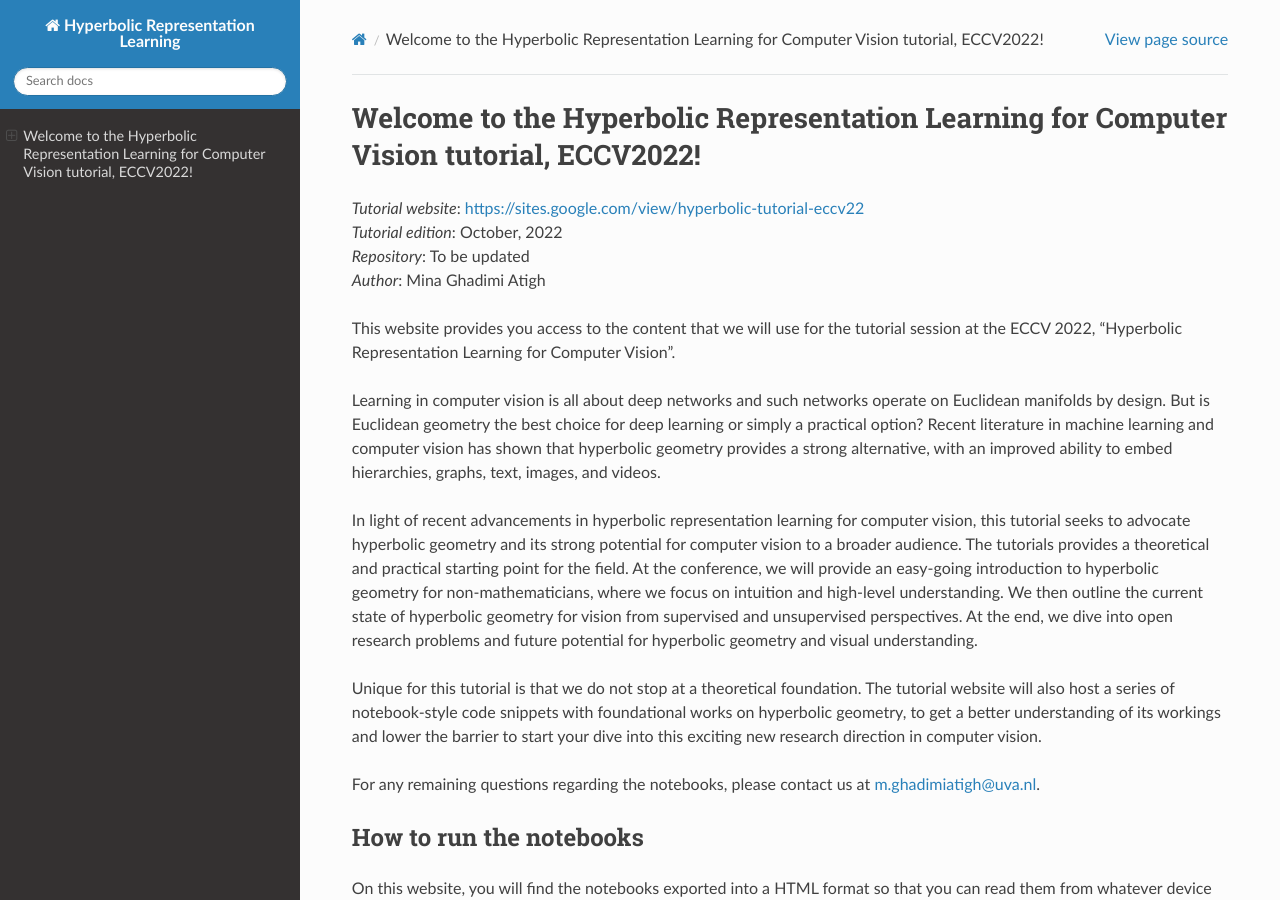
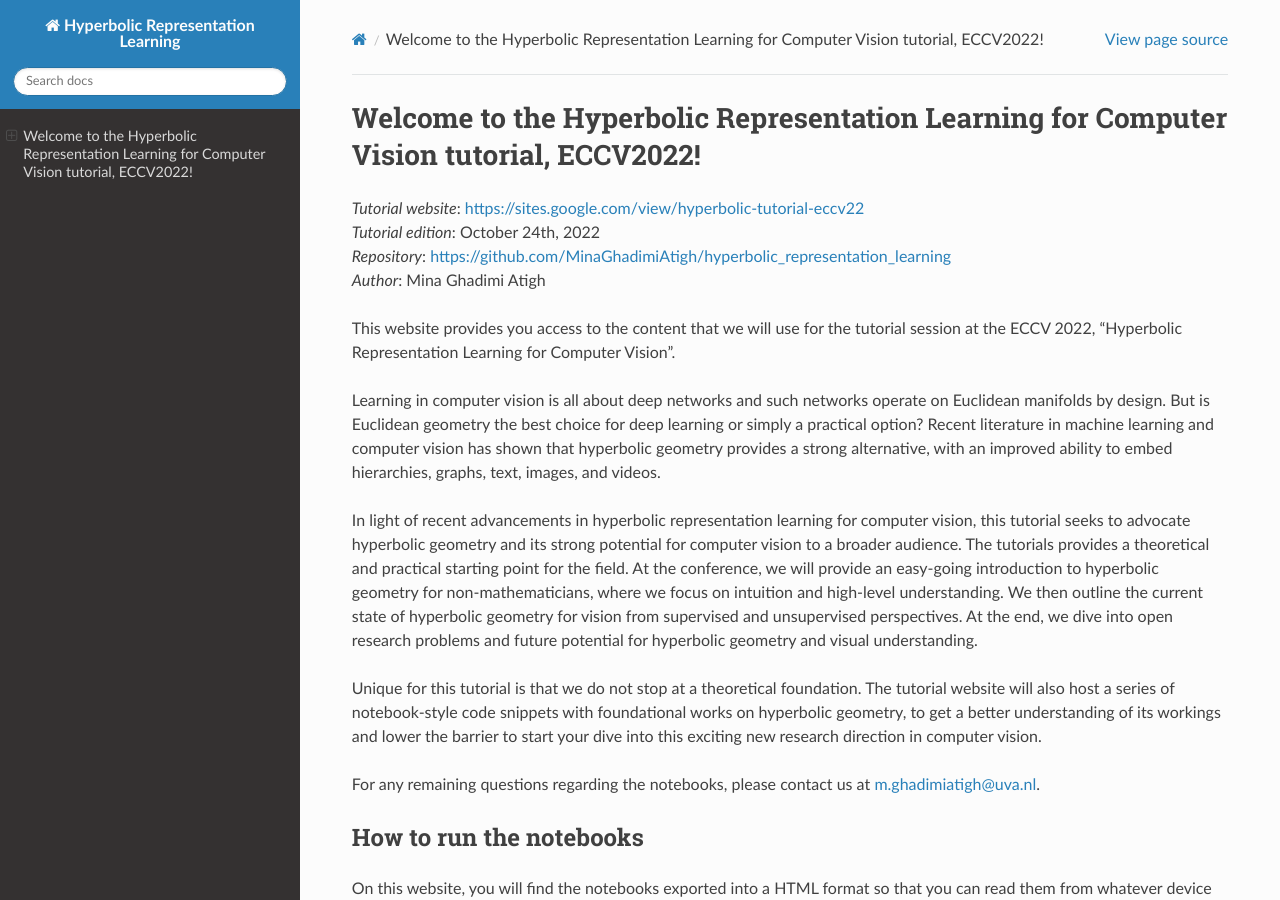
Before and after one commit to MinaGhadimiAtigh/hyperbolic_representation_learning, a Sphinx documentation site: the page built from docs/index.rst, in a window 1280 px wide and 900 px high. Built offline with Sphinx 7.4.7 and the Read the Docs theme 2.0.0, drawn with Linux system fonts in a browser that asks for light colours; pages that are not in the unit, such as notebooks, are missing from menus.

Commit message:
add link

```diff
--- a/docs/index.rst
+++ b/docs/index.rst
@@ -7,8 +7,8 @@ Welcome to the Hyperbolic Representation Learning for Computer Vision tutorial,
 ===========================================================================================
 
 | *Tutorial website*: https://sites.google.com/view/hyperbolic-tutorial-eccv22
-| *Tutorial edition*: October, 2022
-| *Repository*: To be updated
+| *Tutorial edition*: October 24th, 2022
+| *Repository*: https://github.com/MinaGhadimiAtigh/hyperbolic_representation_learning
 | *Author*: Mina Ghadimi Atigh
 
 
```
